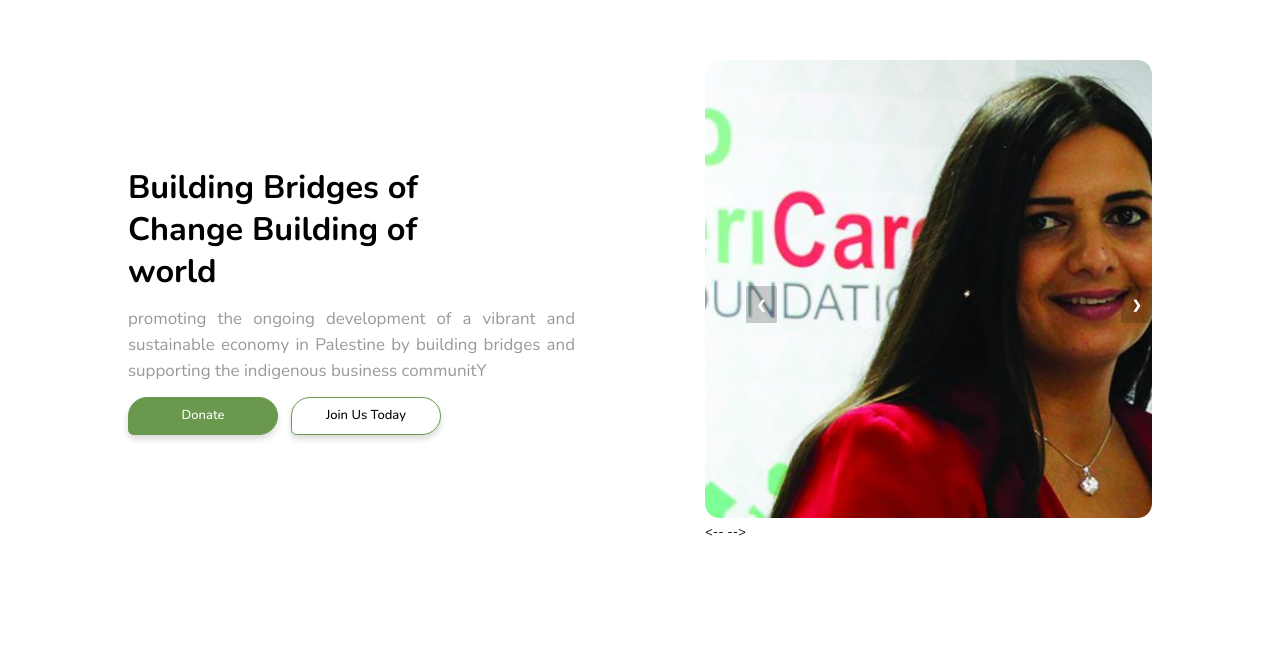
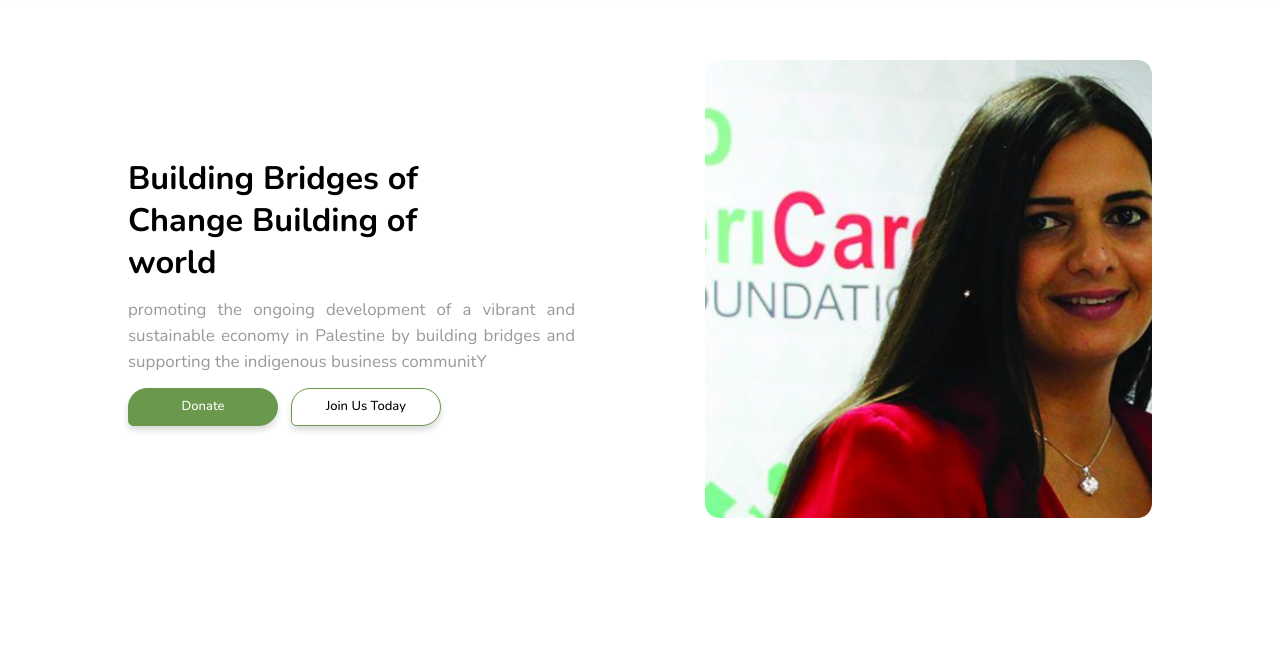
Before and after one commit to Lyna-NA/A4VPE_AHD, a website: page index.html in a window 1280 px wide. Shown: the part 77-725 px from the top of the page. Drawn offline with nearby package versions, Linux system fonts and the light colour scheme.

Commit message:
Update index.html

```diff
--- a/index.html
+++ b/index.html
@@ -54,7 +54,7 @@
                     <img src="./common/images/woman-home.png" alt="">
                 </div>
 
-              <--<div class="mySlides fade">
+              <!--<div class="mySlides fade">
                     <img src="./common/images/dir8.png" alt="">
                 </div>
 
@@ -74,8 +74,8 @@
                     <img src="./common/images/dir4.png" alt="">
                 </div>-->
 
-                <a class="prev" onclick="plusSlides(-1, 0)">❮</a>
-                <a class="next" onclick="plusSlides(1, 0)">❯</a>
+                <!--<a class="prev" onclick="plusSlides(-1, 0)">❮</a>
+                <a class="next" onclick="plusSlides(1, 0)">❯</a>-->
             </div>
         </div>
     </div>
```
